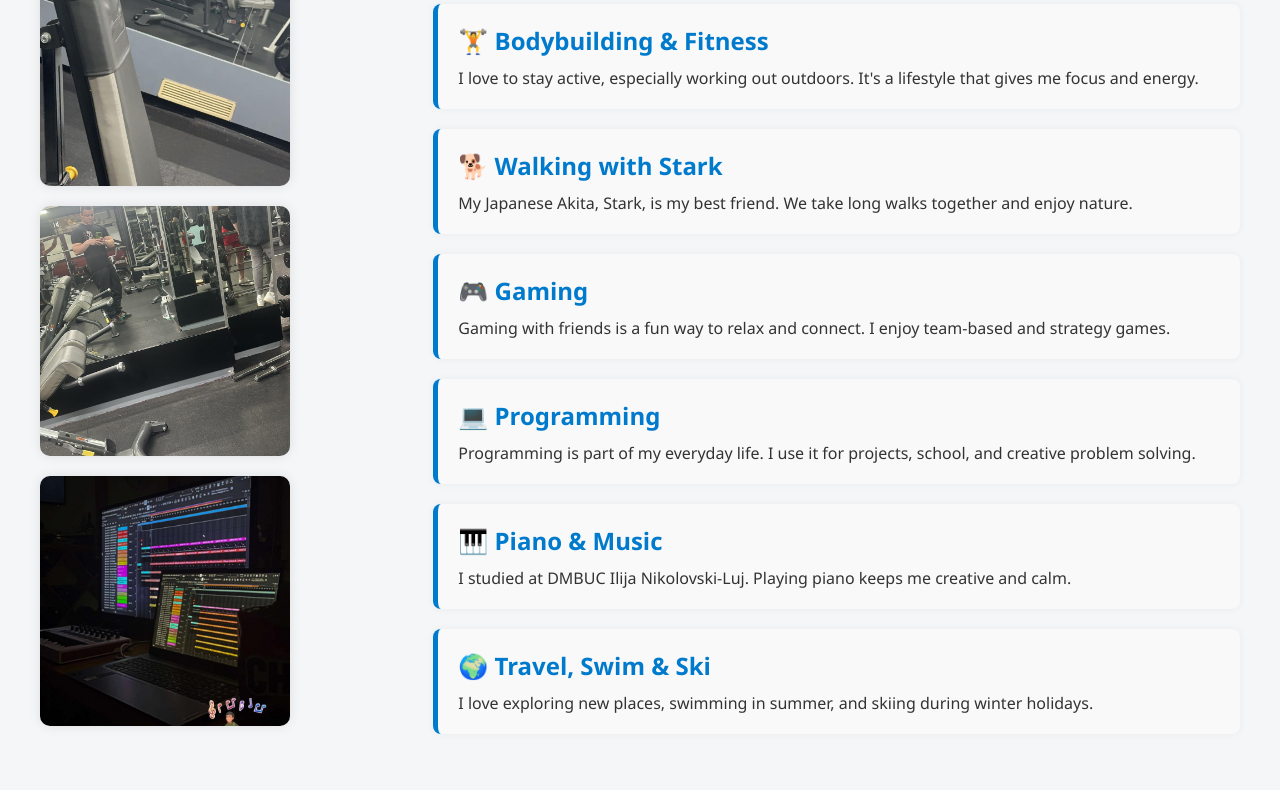
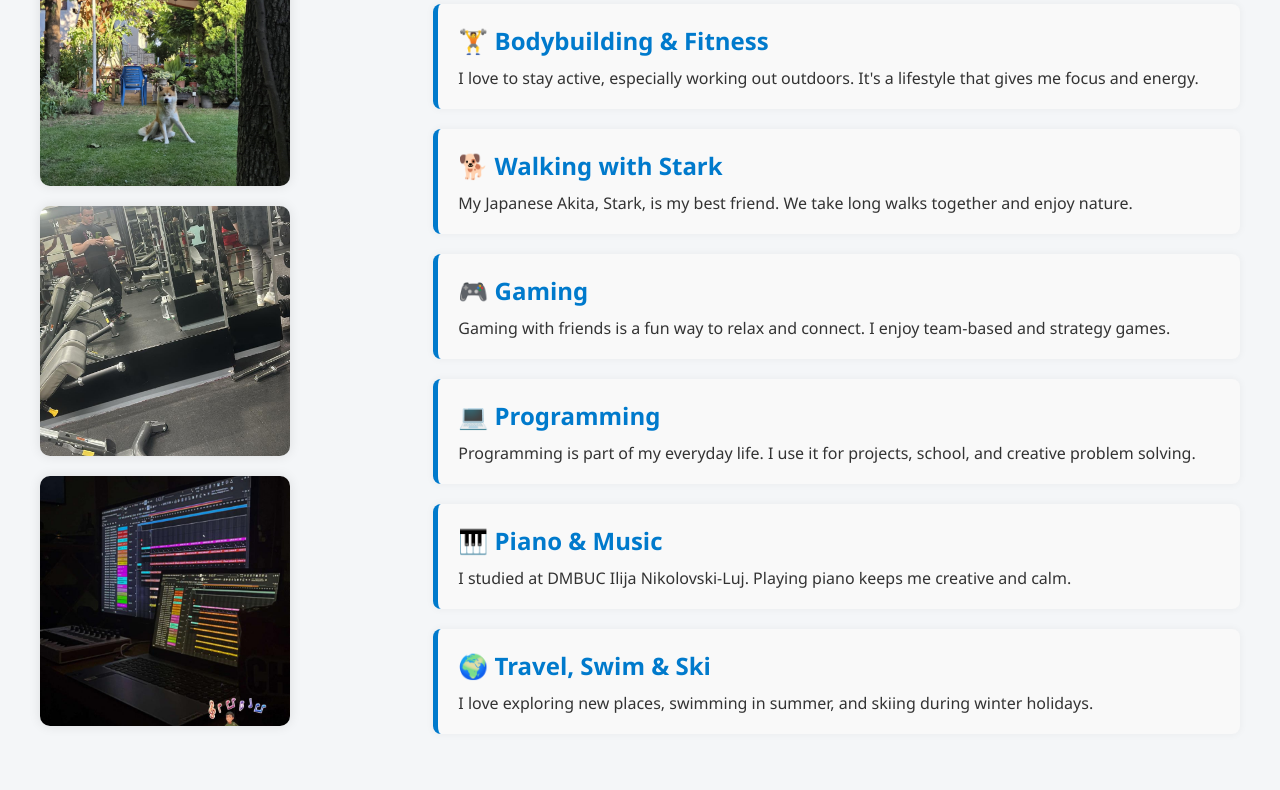
Before and after one commit to TodorovskiZiko/my-personal-web-page, a plain HTML site: page hobbies.html in a window 1280 px wide. Shown: the part 158-948 px from the top of the page. Drawn offline with Linux system fonts and the light colour scheme.

Commit message:
Add files via upload

```diff
--- a/hobbies.html
+++ b/hobbies.html
@@ -21,7 +21,7 @@
   <main class="hero">
     <section class="hobbies-layout">
       <div class="photo-column-3">
-        <img src="./source/Gym1.jpeg" alt="Bodybuilding" />
+        <img src="./source/Stark.jpeg" alt="Stark">
         <img src="./source/Gym2.jpeg" alt="Walking Stark" />
         <img src="./source/Music.jpeg" alt="Piano Playing" />
       </div>
```
Also changed, not shown: education.html (+1 -2 lines), source/Stark.jpeg (added).
